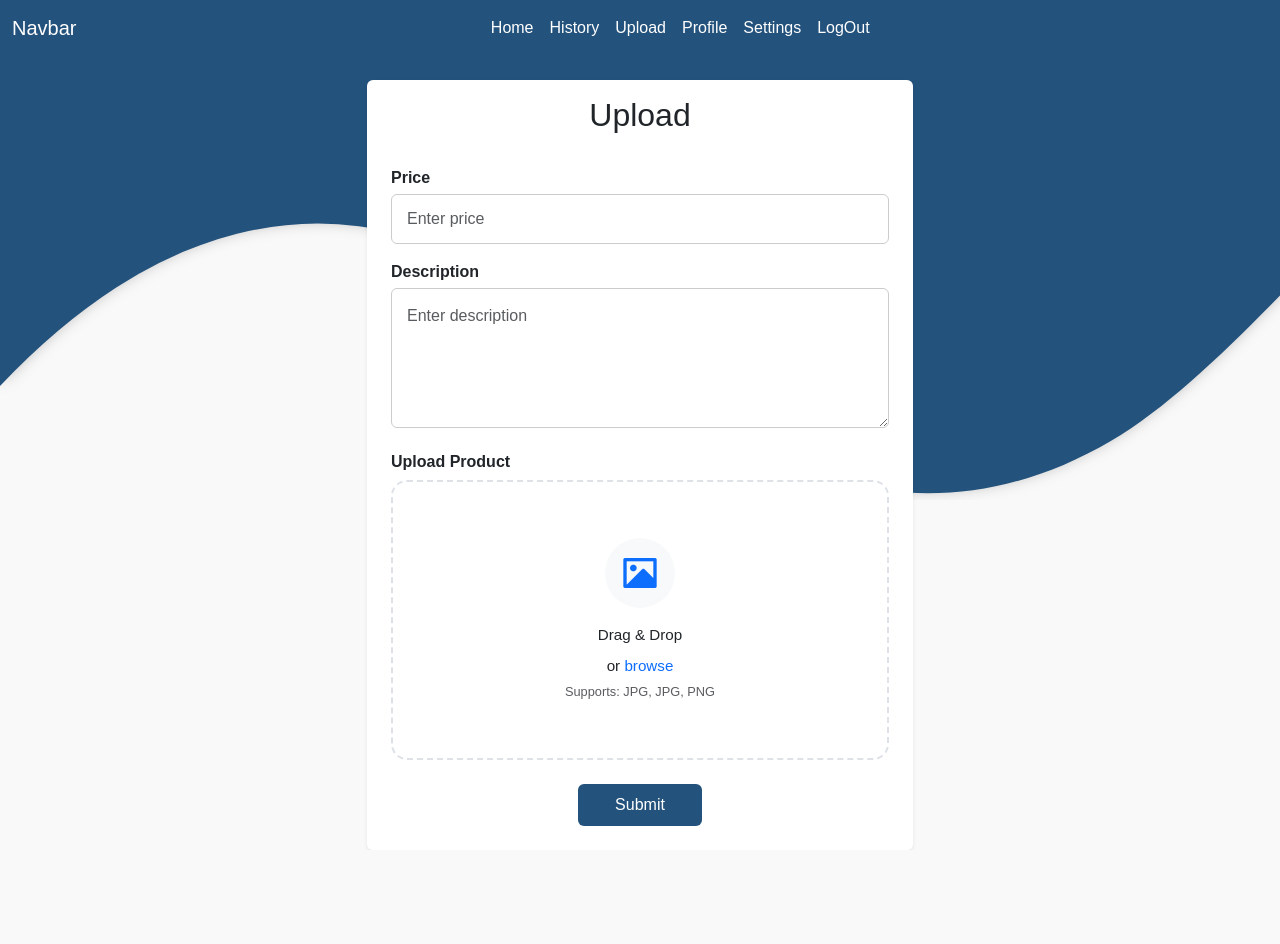
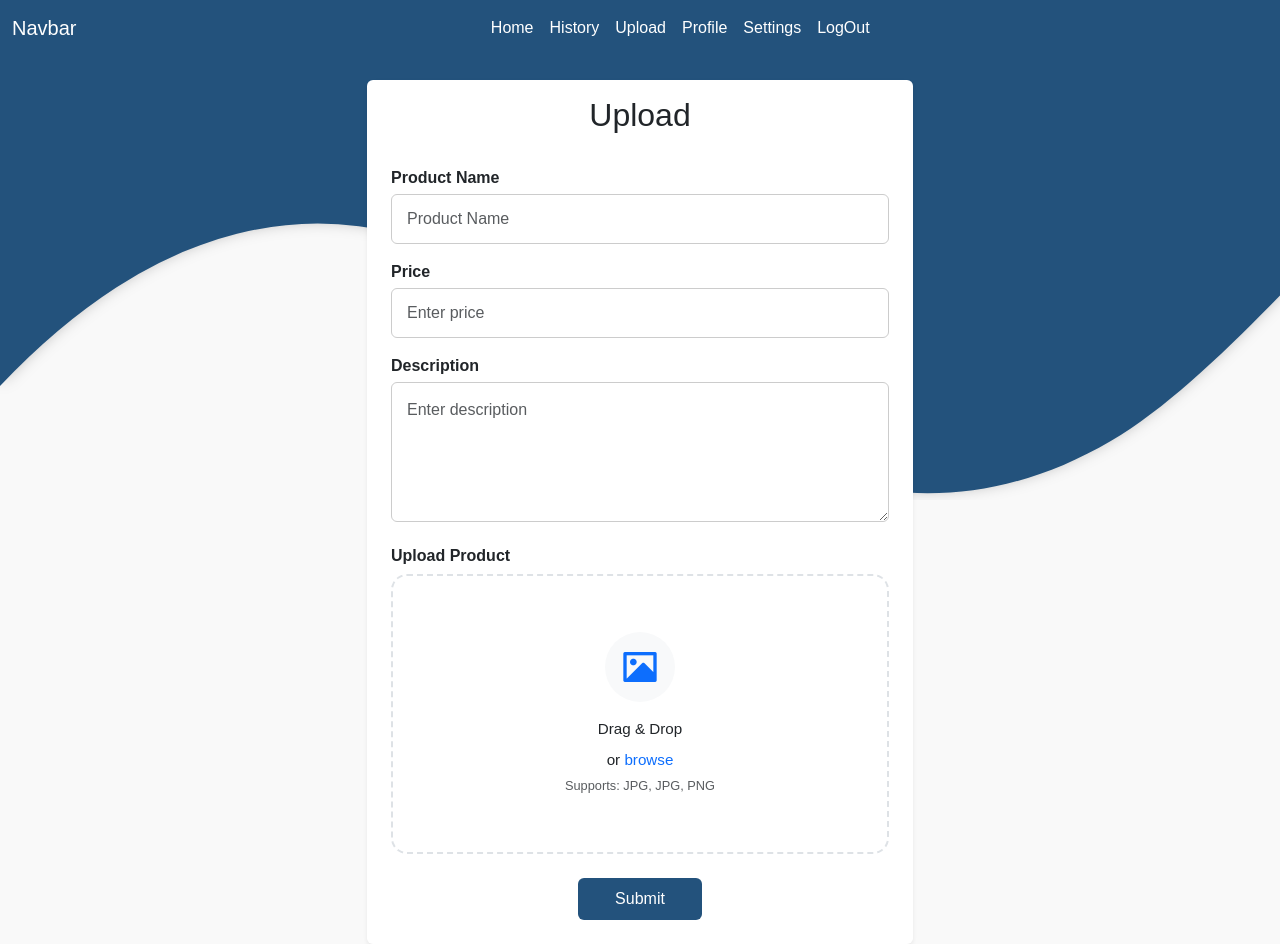
Before and after one commit to devtescode/Frontend-StepBoutique, a React (Vite) app: page /adupload in a window 1280 px wide. Before the commit the page ends 850 px from the top, so only its background shows below. Built offline with nearby package versions, Linux system fonts and the light colour scheme.

Commit message:
updated admin db

```diff
--- a/src/components/Admin-folder/Adminupload.jsx
+++ b/src/components/Admin-folder/Adminupload.jsx
@@ -17,6 +17,12 @@ const Adminupload = () => {
                             </div>
                             <div className="card-body p-4">
 
+                                <div className="mb-3">
+                                    <label htmlFor="price" className="form-label fw-bold">
+                                        Product Name
+                                    </label>
+                                    <input type="text" className="form-control" id="price" placeholder="Product Name" />
+                                </div>
                                 <div className="mb-3">
                                     <label htmlFor="price" className="form-label fw-bold">
                                         Price
--- a/src/components/Navbar-page/Navbar.jsx
+++ b/src/components/Navbar-page/Navbar.jsx
@@ -4,11 +4,14 @@ import "./Navbar.css"
 const Navbar = () => {
     return (
         <>
-            <div class="custom-shape-divider-bottom-1725966403">
+        <div className='fixed-top' style={{zIndex:"-200"}}>
+            <div class="custom-shape-divider-bottom-1725966403 ">
                 <svg data-name="Layer 1" xmlns="http://www.w3.org/2000/svg" viewBox="0 0 1200 120" preserveAspectRatio="none">
                     <path d="M985.66,92.83C906.67,72,823.78,31,743.84,14.19c-82.26-17.34-168.06-16.33-250.45.39-57.84,11.73-114,31.07-172,41.86A600.21,600.21,0,0,1,0,27.35V120H1200V95.8C1132.19,118.92,1055.71,111.31,985.66,92.83Z" class="shape-fill"></path>
                 </svg>
             </div>
+
+        </div>
         </>
     )
 }
```
